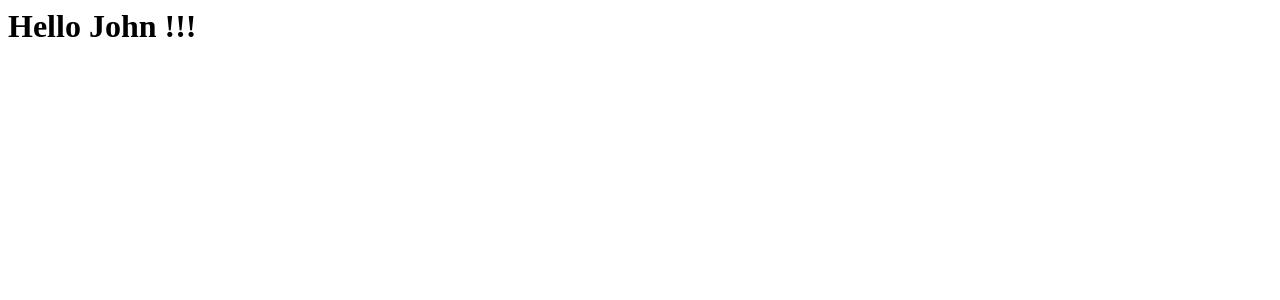
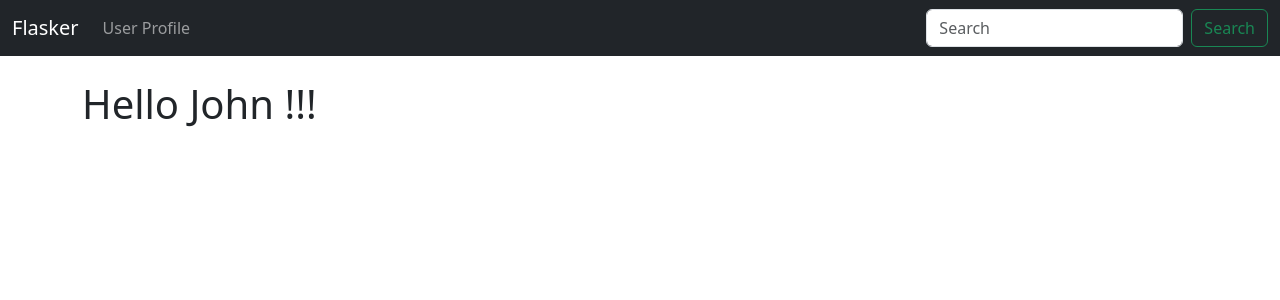
Before and after one commit to YuraSkivka/codemy, a Flask app: page /user/John in a window 1280 px wide. Shown: the top 300 px of the page. Run offline with Flask 3, Linux system fonts and the light colour scheme.

Commit message:
Templates, Bootstrap Navbars, and Links - Flask Fridays #4

```diff
--- a/flasker/app.py
+++ b/flasker/app.py
@@ -40,7 +40,9 @@ m_log = MakeLog.logger
 with app.app_context():
     db.create_all()
 
-
+# Bootstrap
+# https://getbootstrap.com/docs/5.3/getting-started/introduction/
+# https://getbootstrap.com/docs/5.3/components/navbar/
 
 # create a route decorator
 @app.route('/')
--- /dev/null
+++ b/flasker/templates/base.html
@@ -0,0 +1,20 @@
+<!doctype html>
+<html lang="ru">
+<head>
+    <meta charset="UTF-8">
+    <meta name="viewport"
+          content="width=device-width, user-scalable=no, initial-scale=1.0, maximum-scale=1.0, minimum-scale=1.0">
+    <link href="https://cdn.jsdelivr.net/npm/bootstrap@5.3.0-alpha3/dist/css/bootstrap.min.css" rel="stylesheet" integrity="sha384-KK94CHFLLe+nY2dmCWGMq91rCGa5gtU4mk92HdvYe+M/SXH301p5ILy+dN9+nJOZ" crossorigin="anonymous">
+    <title>{% block title %}{% endblock %}</title>
+</head>
+<body>
+    {% include 'navbar.html' %}
+    <br/>
+    <div class="container">
+        {% block body %}
+        {% endblock %}
+    </div>
+
+    <script src="https://cdn.jsdelivr.net/npm/bootstrap@5.3.0-alpha3/dist/js/bootstrap.bundle.min.js" integrity="sha384-ENjdO4Dr2bkBIFxQpeoTz1HIcje39Wm4jDKdf19U8gI4ddQ3GYNS7NTKfAdVQSZe" crossorigin="anonymous"></script>
+</body>
+</html>
--- /dev/null
+++ b/flasker/templates/navbar.html
@@ -0,0 +1,36 @@
+<nav class="navbar navbar-expand-lg navbar-dark bg-dark">
+  <div class="container-fluid">
+    <a class="navbar-brand" href="{{ url_for('index') }}">Flasker</a>
+    <button class="navbar-toggler" type="button" data-bs-toggle="collapse" data-bs-target="#navbarSupportedContent" aria-controls="navbarSupportedContent" aria-expanded="false" aria-label="Toggle navigation">
+      <span class="navbar-toggler-icon"></span>
+    </button>
+    <div class="collapse navbar-collapse" id="navbarSupportedContent">
+      <ul class="navbar-nav me-auto mb-2 mb-lg-0">
+        <!--<li class="nav-item">
+          <a class="nav-link active" aria-current="page" href="#">Home</a>
+        </li>-->
+        <li class="nav-item">
+          <a class="nav-link" href="{{ url_for('user', name='John') }}">User Profile</a>
+        </li>
+        <!--<li class="nav-item dropdown">
+          <a class="nav-link dropdown-toggle" href="#" role="button" data-bs-toggle="dropdown" aria-expanded="false">
+            Dropdown
+          </a>
+          <ul class="dropdown-menu">
+            <li><a class="dropdown-item" href="#">Action</a></li>
+            <li><a class="dropdown-item" href="#">Another action</a></li>
+            <li><hr class="dropdown-divider"></li>
+            <li><a class="dropdown-item" href="#">Something else here</a></li>
+          </ul>
+        </li>
+        <li class="nav-item">
+          <a class="nav-link disabled">Disabled</a>
+        </li>-->
+      </ul>
+      <form class="d-flex" role="search">
+        <input class="form-control me-2" type="search" placeholder="Search" aria-label="Search">
+        <button class="btn btn-outline-success" type="submit">Search</button>
+      </form>
+    </div>
+  </div>
+</nav>
--- a/flasker/templates/user.html
+++ b/flasker/templates/user.html
@@ -1 +1,11 @@
-<h1>Hello {{ user_name|capitalize }} !!!</h1>
+{% extends 'base.html' %}
+
+{% block title %}
+User
+{% endblock %}
+
+{% block body %}
+
+    <h1>Hello {{ user_name|capitalize }} !!!</h1>
+
+{% endblock %}
```
Also changed, not shown: flasker/templates/error_404.html (+8 -0 lines), flasker/templates/error_500.html (+8 -0 lines), flasker/templates/index.html (+10 -0 lines).
